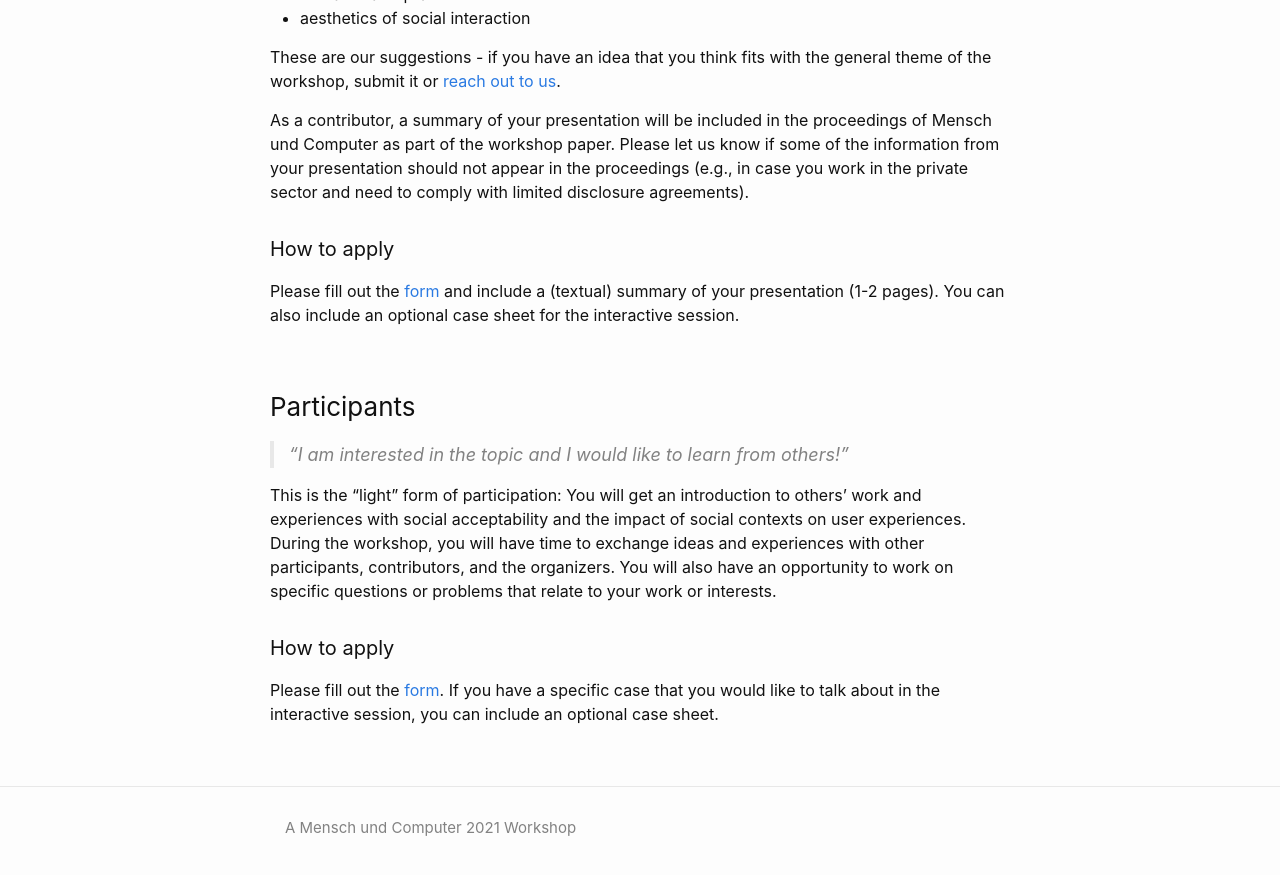
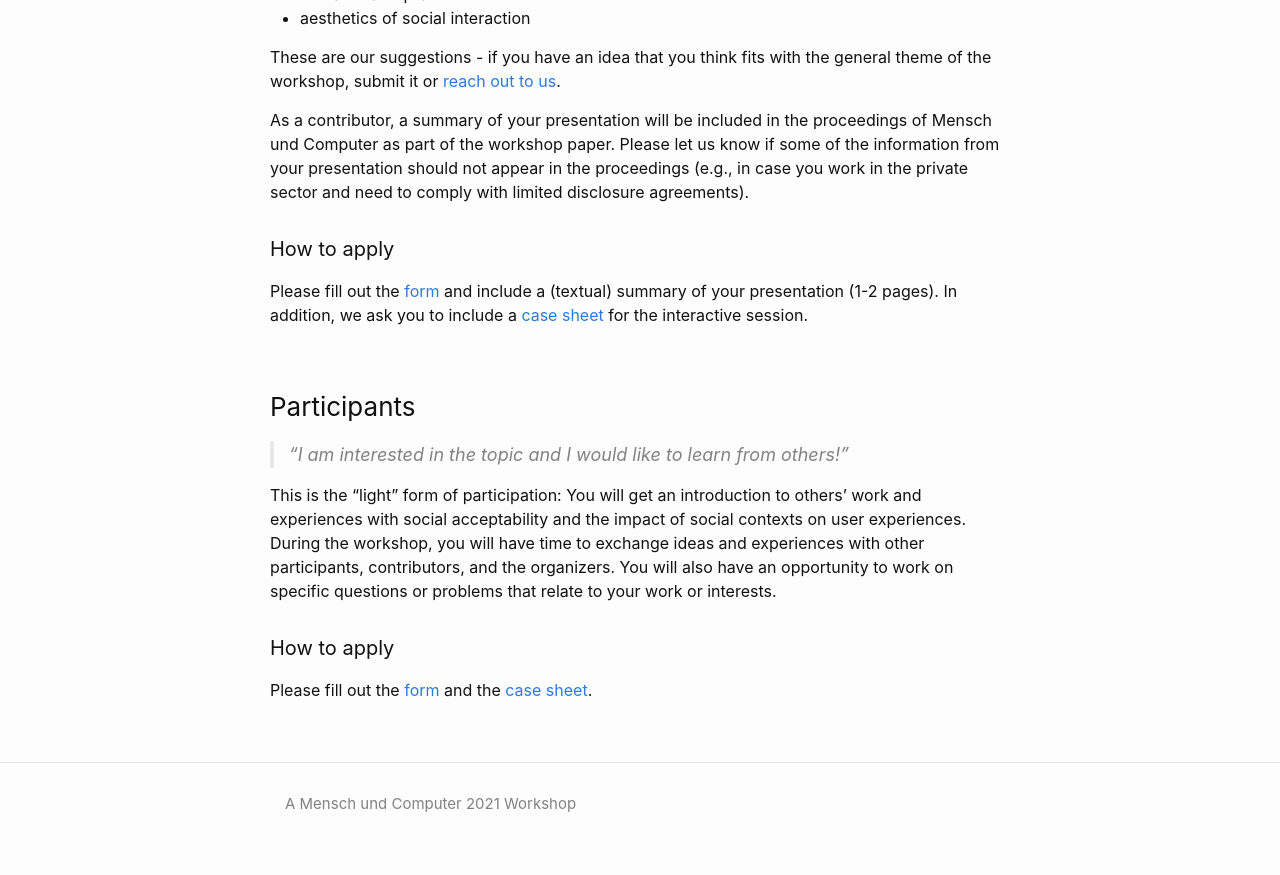
Before and after one commit to AlarithUhde/aips, a Jekyll site: the page built from participate.md, in a window 1280 px wide and 900 px high, scrolled down 849 px. Shown: the top 875 px of the window. Built offline with Jekyll 4.4.1, drawn with Linux system fonts in a browser that asks for light colours; some of the changed text lies outside the part shown.

Commit message:
included links on participation page

```diff
--- a/participate.md
+++ b/participate.md
@@ -23,7 +23,7 @@ Deadline for reviewed abstracts (contributors only): 02.07.2021<br>
 Conference: 05.-08.09.2021</p>
 
 Please fill out the [application form](/aips/assets/ApplicationForm.docx) and
-the case sheet and send them by email to
+the [case sheet](/aips/assets/CaseSheet.pdf) and send them by email to
 [alarith.uhde@uni-siegen.de](mailto:alarith.uhde@uni-siegen.de).
 
 ### Contributors
@@ -54,8 +54,9 @@ proceedings (e.g., in case you work in the private sector and need to comply wit
 #### How to apply
 
 Please fill out the [form](/aips/assets/ApplicationForm.docx) and include
-a (textual) summary of your presentation (1-2 pages). You can also include an
-optional case sheet for the interactive session.
+a (textual) summary of your presentation (1-2 pages). In addition, we ask you
+to include a [case sheet](/aips/assets/CaseSheet.pdf) for the interactive
+session.
 
 ### Participants
 
@@ -70,6 +71,5 @@ problems that relate to your work or interests.
 
 #### How to apply
 
-Please fill out the [form](/aips/assets/ApplicationForm.docx). If you have
-a specific case that you would like to talk about in the interactive session,
-you can include an optional case sheet.
+Please fill out the [form](/aips/assets/ApplicationForm.docx) and the [case
+sheet](/aips/CaseSheet.pdf).
```
